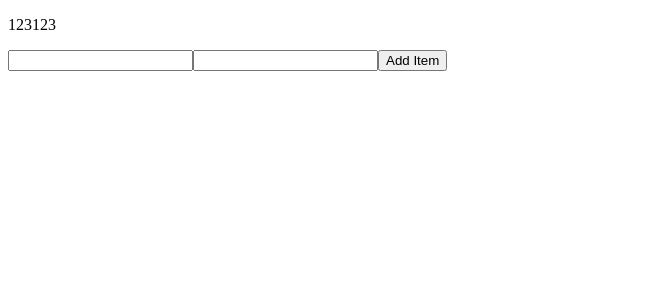
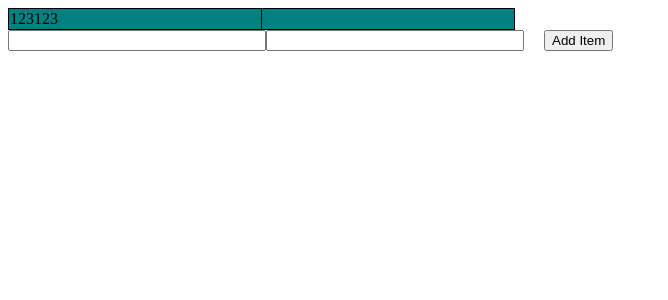
Before and after one commit to MaryZaitseva/redux-items, a React (Create React App) app: page / in a window 1280 px wide. Shown: the top 300 px of the page, without its empty margins (0-668 px from the left). Built offline with nearby package versions, Linux system fonts and the light colour scheme.

Commit message:
added table view

```diff
--- a/src/App.css
+++ b/src/App.css
@@ -26,3 +26,22 @@
   from { transform: rotate(0deg); }
   to { transform: rotate(360deg); }
 }
+
+.table{
+  border: solid black 1px;
+  background-color: teal;
+  border-collapse: collapse;
+}
+
+.table td{
+  border:solid black 1px;
+  width: 250px;
+}
+
+input{
+ width: 250px;
+}
+
+button{
+  margin-left: 20px;
+}
--- a/src/containers/App.js
+++ b/src/containers/App.js
@@ -2,6 +2,7 @@ import React, { Component } from 'react'
 import { connect } from 'react-redux'
 import ItemsList from './ItemsList'
 import  AddItem  from './AddItem'
+import '../App.css'
 
 class App extends Component {
 
--- a/src/containers/ItemsList.js
+++ b/src/containers/ItemsList.js
@@ -1,9 +1,9 @@
 import React from 'react'
 const ItemsList = props => {
 	let items = props.items.map((item, index) => {
-		return <div key={index}><p>{item[0]}</p><p>{item[1]}</p></div>
+		return <tr key={index}><td>{item[0]}</td><td>{item[1]}</td></tr>
 	})
-    return <div>{items}</div>
+    return <table className="table">{items}</table>
 }
 
 
```
